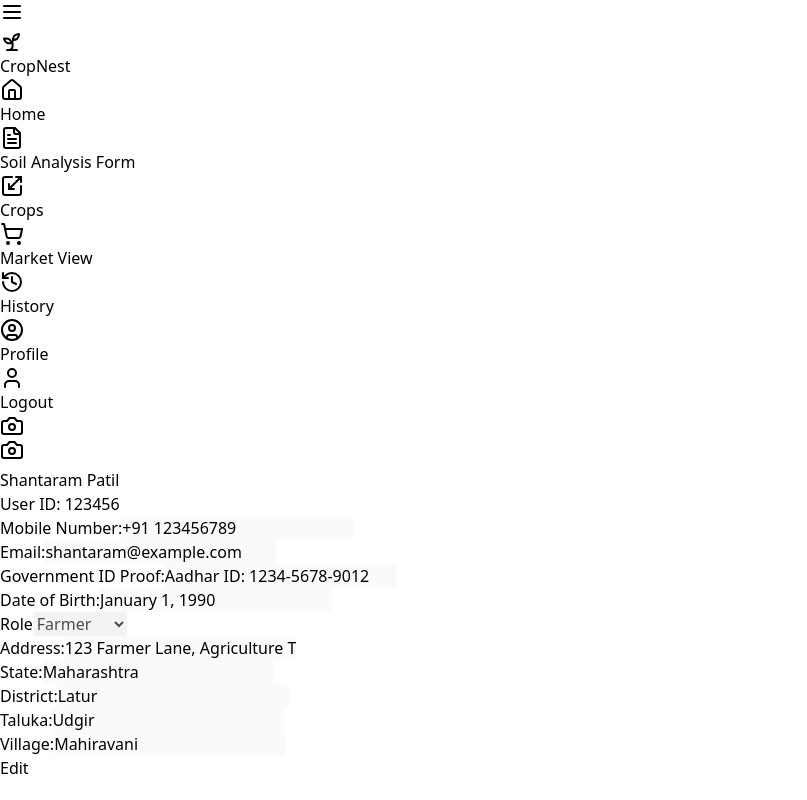
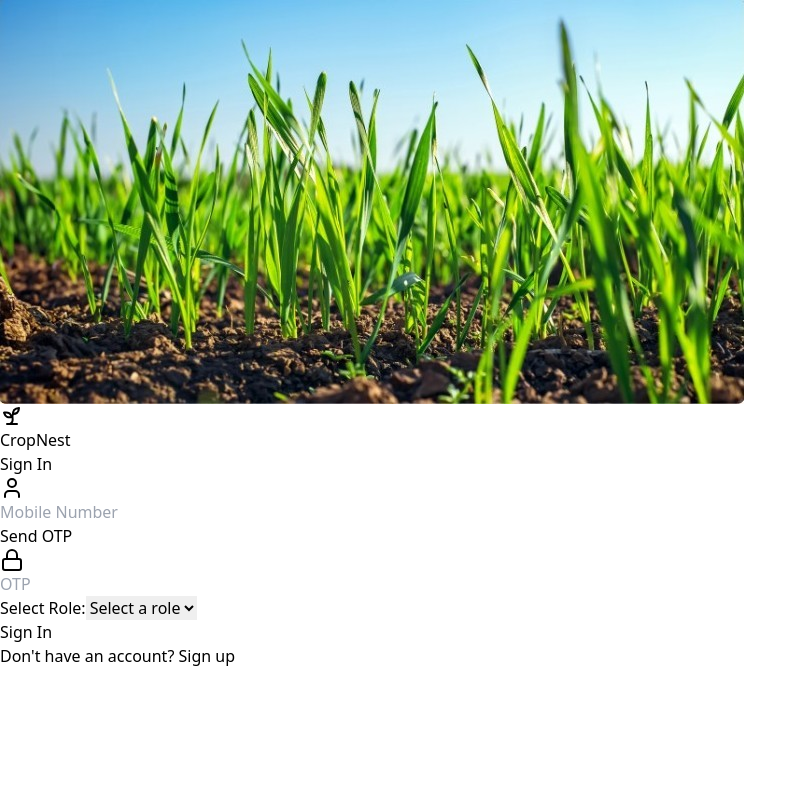
Before and after one commit to ganesh-rodge/AgriConnect, a React (Vite) app: page / in a window 1280 px wide. Shown: the whole page, without its empty margins (0-807 px from the left). Built offline with nearby package versions, Linux system fonts and the light colour scheme.

Commit message:
login changes in app

```diff
--- a/src/App.tsx
+++ b/src/App.tsx
@@ -11,12 +11,12 @@
   return (
     <Router>
       <Routes>
-        {/* <Route path="/" element={<Login />} /> */}
+        <Route path="/" element={<Login />} />
         <Route path="/signup" element={<Signup />} />
         <Route path="/soilanalysisform" element={<SoilAnalysisForm />} />
         <Route path="/agriculturemanagement" element={<AgricultureManagement />} />
         <Route path="/cropoverview" element={<CropOverview />} />
-        <Route path="/" element={<Profile />} />
+        <Route path="/profile" element={<Profile />} />
       </Routes>
     </Router>
   );
```
